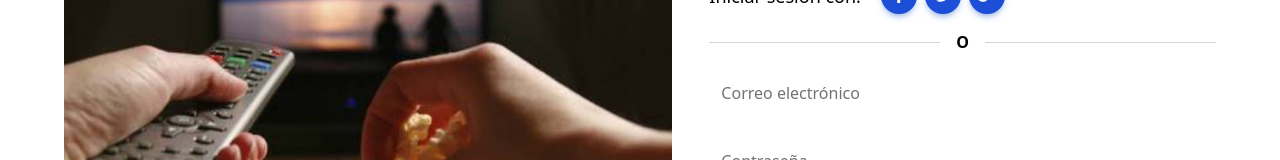
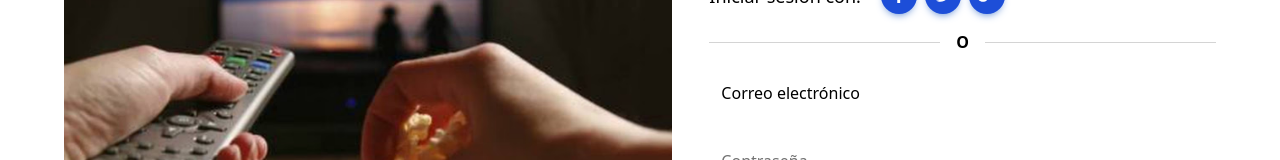
Before and after one commit to raco45/Microproyecto-2, a React (Vite) app: page / in a window 1280 px wide. Shown: the part 363-523 px from the top of the page. Built offline with nearby package versions, Linux system fonts and the light colour scheme.

Commit message:
Letra de login lista
Letra de login lista

```diff
--- a/src/Pages/Login/Login.jsx
+++ b/src/Pages/Login/Login.jsx
@@ -91,12 +91,12 @@
           <div className="relative mb-6" data-te-input-wrapper-init>
             <input
               type="text"
-              className="peer block min-h-[auto] w-full rounded border-0 bg-transparent py-[0.32rem] px-3 leading-[2.15] outline-none transition-all duration-200 ease-linear focus:placeholder:opacity-100 data-[te-input-state-active]:placeholder:opacity-100 motion-reduce:transition-none dark:text-neutral-200 dark:placeholder:text-neutral-200 [&:not([data-te-input-placeholder-active])]:placeholder:opacity-0"
+              className="peer block min-h-[auto] w-full rounded border-0 bg-transparent py-[0.32rem] px-3 leading-[2.15] outline-none transition-all duration-200 ease-linear focus:placeholder:opacity-100 data-[te-input-state-active]:placeholder:opacity-100 motion-reduce:transition-none dark:text-neutral-700 dark:placeholder:text-neutral-700 [&:not([data-te-input-placeholder-active])]:placeholder:opacity-0"
               id="exampleFormControlInput2"
               placeholder="Email address" />
             <label
               htmlFor="exampleFormControlInput2"
-              className="pointer-events-none absolute top-0 left-3 mb-0 max-w-[90%] origin-[0_0] truncate pt-[0.37rem] leading-[2.15] text-neutral-500 transition-all duration-200 ease-out peer-focus:-translate-y-[1.15rem] peer-focus:scale-[0.8] peer-focus:text-primary peer-data-[te-input-state-active]:-translate-y-[1.15rem] peer-data-[te-input-state-active]:scale-[0.8] motion-reduce:transition-none dark:text-neutral-500 dark:peer-focus:text-neutral-500"
+              className="pointer-events-none absolute top-0 left-3 mb-0 max-w-[90%] origin-[0_0] truncate pt-[0.37rem] leading-[2.15] transition-all duration-200 ease-out peer-focus:-translate-y-[1.15rem] peer-focus:scale-[0.8] peer-focus:text-primary peer-data-[te-input-state-active]:-translate-y-[1.15rem] peer-data-[te-input-state-active]:scale-[0.8] motion-reduce:transition-none dark:text-neutral-500 dark:peer-focus:text-neutral-500"
               >Correo electrónico
             </label>
           </div>
@@ -105,7 +105,7 @@
           <div className="relative mb-6" data-te-input-wrapper-init>
             <input
               type="password"
-              className="peer block min-h-[auto] w-full rounded border-0 bg-transparent py-[0.32rem] px-3 leading-[2.15] outline-none transition-all duration-200 ease-linear focus:placeholder:opacity-100 data-[te-input-state-active]:placeholder:opacity-100 motion-reduce:transition-none dark:text-neutral-200 dark:placeholder:text-neutral-200 [&:not([data-te-input-placeholder-active])]:placeholder:opacity-0"
+              className="peer block min-h-[auto] w-full rounded border-0 bg-transparent py-[0.32rem] px-3 leading-[2.15] outline-none transition-all duration-200 ease-linear focus:placeholder:opacity-100 data-[te-input-state-active]:placeholder:opacity-100 motion-reduce:transition-none dark:text-neutral-700 dark:placeholder:text-neutral-700 [&:not([data-te-input-placeholder-active])]:placeholder:opacity-0"
               id="exampleFormControlInput22"
               placeholder="Password" />
             <label
```
